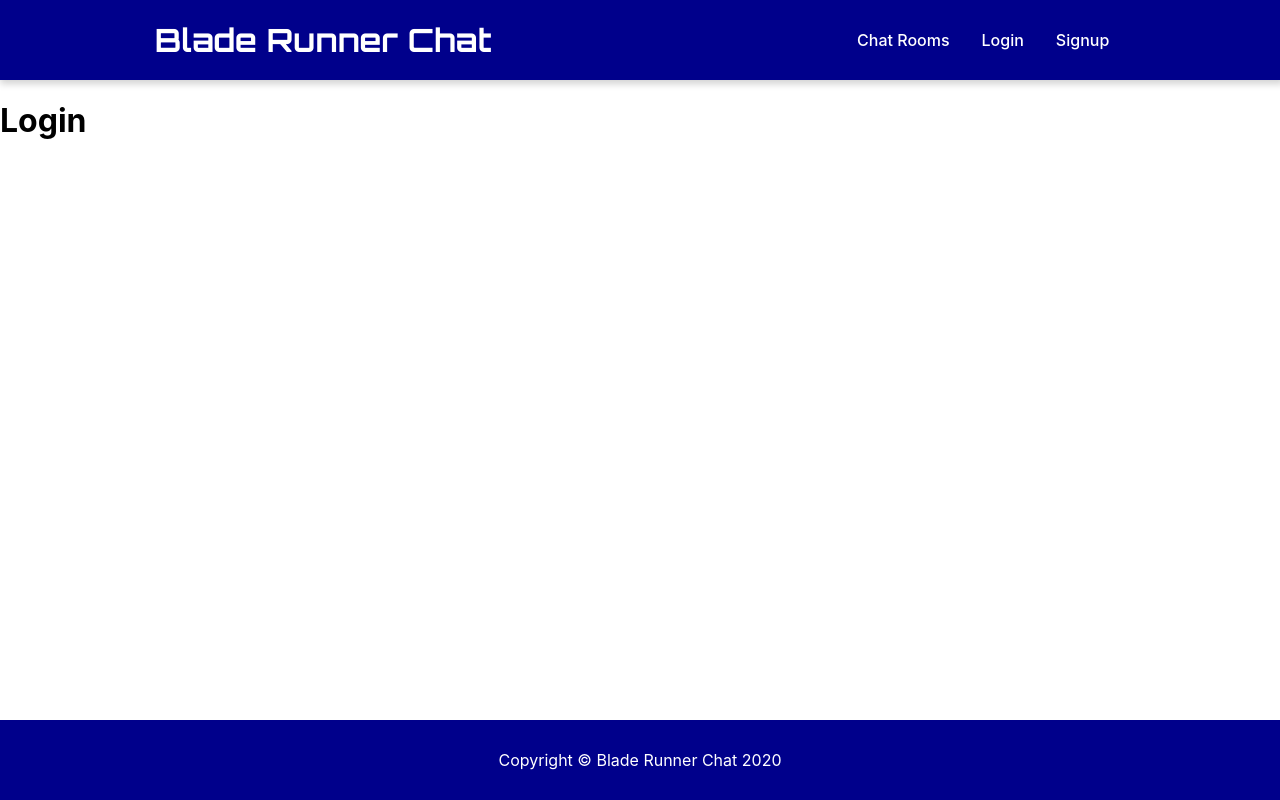
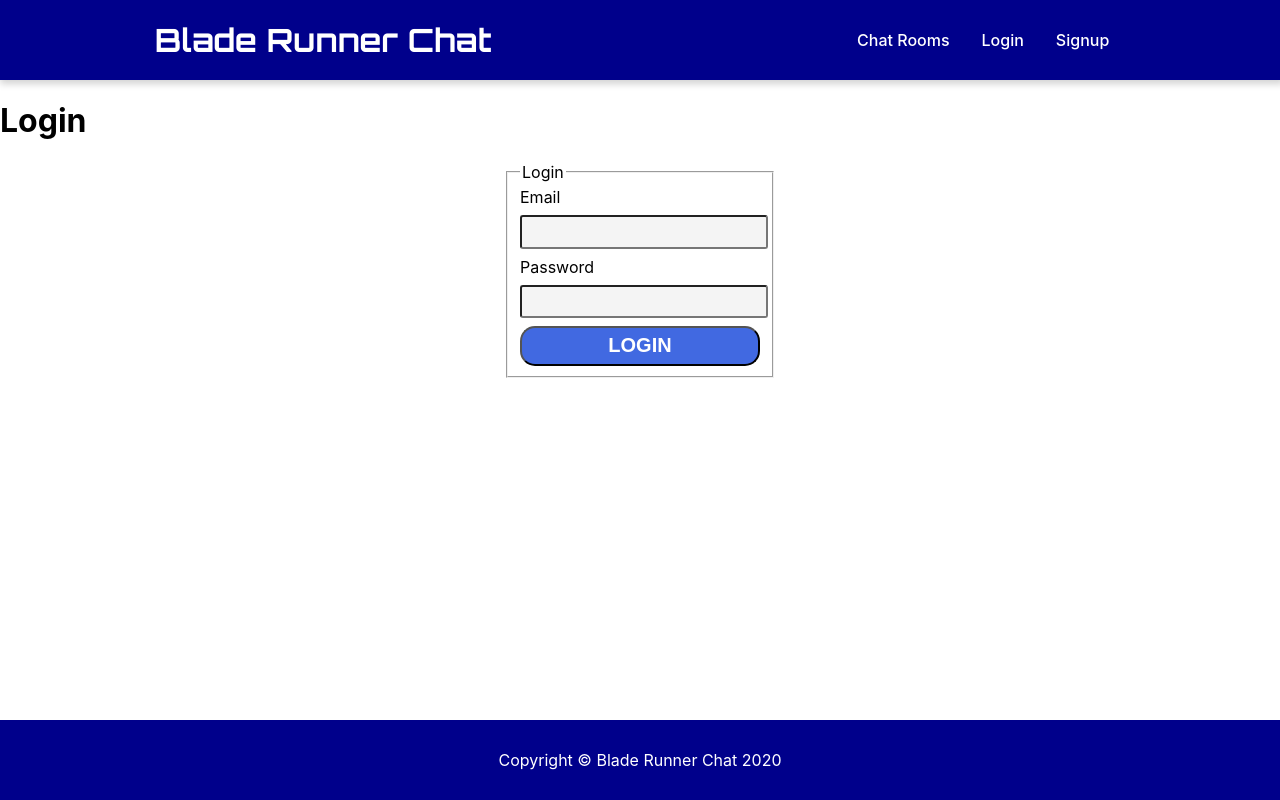
Before and after one commit to vrobl001/Bladerunner-Chat, a React (Create React App) app: page /login in a window 1280 px wide. Built offline with nearby package versions, Linux system fonts and the light colour scheme.

Commit message:
imported login form component

```diff
--- a/src/pages/Login/Login.jsx
+++ b/src/pages/Login/Login.jsx
@@ -1,8 +1,14 @@
 import React from 'react';
+import LoginForm from '../../components/LoginForm/LoginForm';
 import styles from './Login.module.css';
 
 const Login = props => {
-    return <h1>Login</h1>;
+    return (
+        <main>
+            <h1>Login</h1>
+            <LoginForm />
+        </main>
+    );
 };
 
 export default Login;
```
